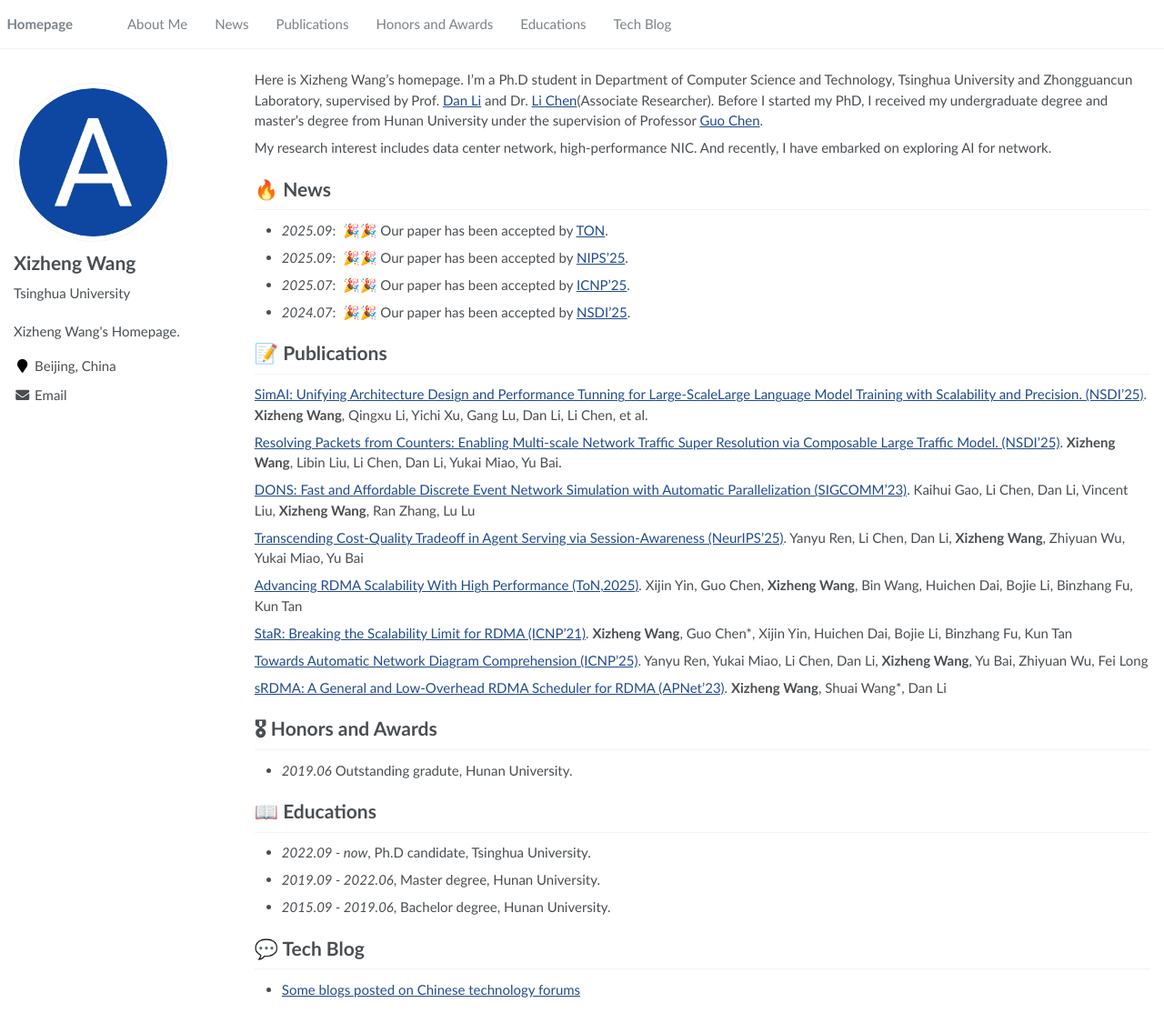
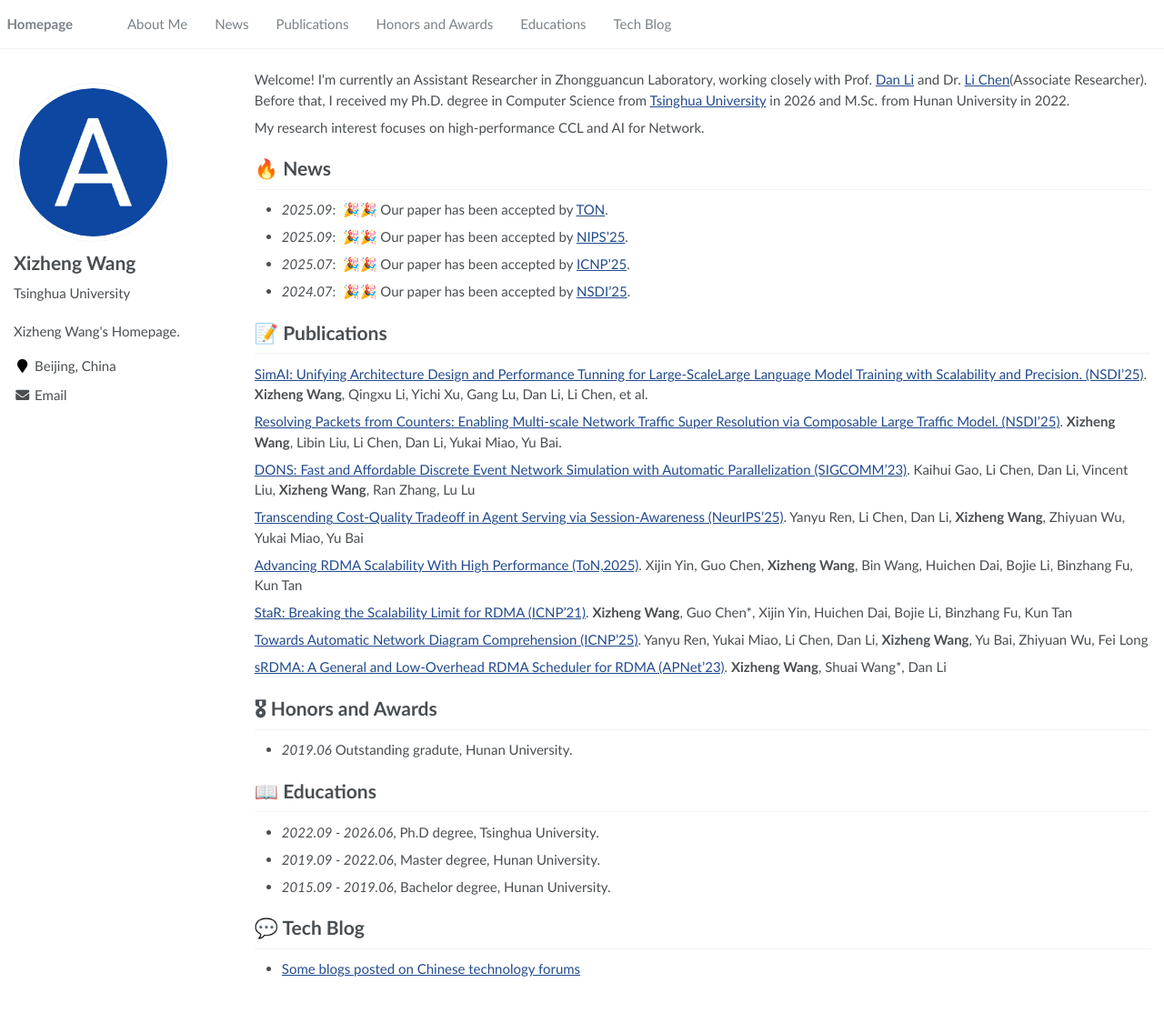
Before and after one commit to wxzisk/wxzisk.github.io, a Jekyll site: the page built from _pages/about.md, in a window 1280 px wide and 1114 px high. Shown: the whole window at 91% size. Built offline with Jekyll 4.4.1, drawn with Linux system fonts in a browser that asks for light colours.

Commit message:
Revise about page with current role and research focus
Updated personal information and research interests.

```diff
--- a/_pages/about.md
+++ b/_pages/about.md
@@ -17,10 +17,9 @@ redirect_from:
 
 <span class='anchor' id='about-me'></span>
 
-Here is Xizheng Wang's homepage. I'm a Ph.D student in Department of Computer Science and Technology, Tsinghua University and Zhongguancun Laboratory, supervised by Prof. <a href='https://nasp.cs.tsinghua.edu.cn/lidan.html'>Dan Li</a> and Dr. <a href='https://drchen.li/'>Li Chen</a>(Associate Researcher). Before I started my PhD, I received my undergraduate degree and master's degree from Hunan University under the supervision of Professor <a href='http://grzy.hnu.edu.cn/site/index/chenguo'>Guo Chen</a>.
+Welcome! I'm currently an Assistant Researcher in Zhongguancun Laboratory, working closely with Prof. <a href='https://nasp.cs.tsinghua.edu.cn/lidan.html'>Dan Li</a> and Dr. <a href='https://drchen.li/'>Li Chen</a>(Associate Researcher). Before that, I received my Ph.D. degree in Computer Science from <a href='https://www.tsinghua.edu.cn/en'>Tsinghua University</a> in 2026 and M.Sc. from Hunan University in 2022.
 
-My research interest includes data center network, high-performance NIC. And recently, I have embarked on exploring AI for network.
-
+My research interest focuses on high-performance CCL and AI for Network.
 
 # 🔥 News
 - *2025.09*: &nbsp;🎉🎉 Our paper has been accepted by <a href='https://sites.google.com/view/ieee-acm-ton'>TON</a>.
@@ -83,7 +82,7 @@ My research interest includes data center network, high-performance NIC. And rec
 - *2019.06* Outstanding gradute, Hunan University.
 
 # 📖 Educations
-- *2022.09 - now*, Ph.D candidate, Tsinghua University.
+- *2022.09 - 2026.06*, Ph.D degree, Tsinghua University.
 - *2019.09 - 2022.06*, Master degree, Hunan University.
 - *2015.09 - 2019.06*, Bachelor degree, Hunan University.
 
```
